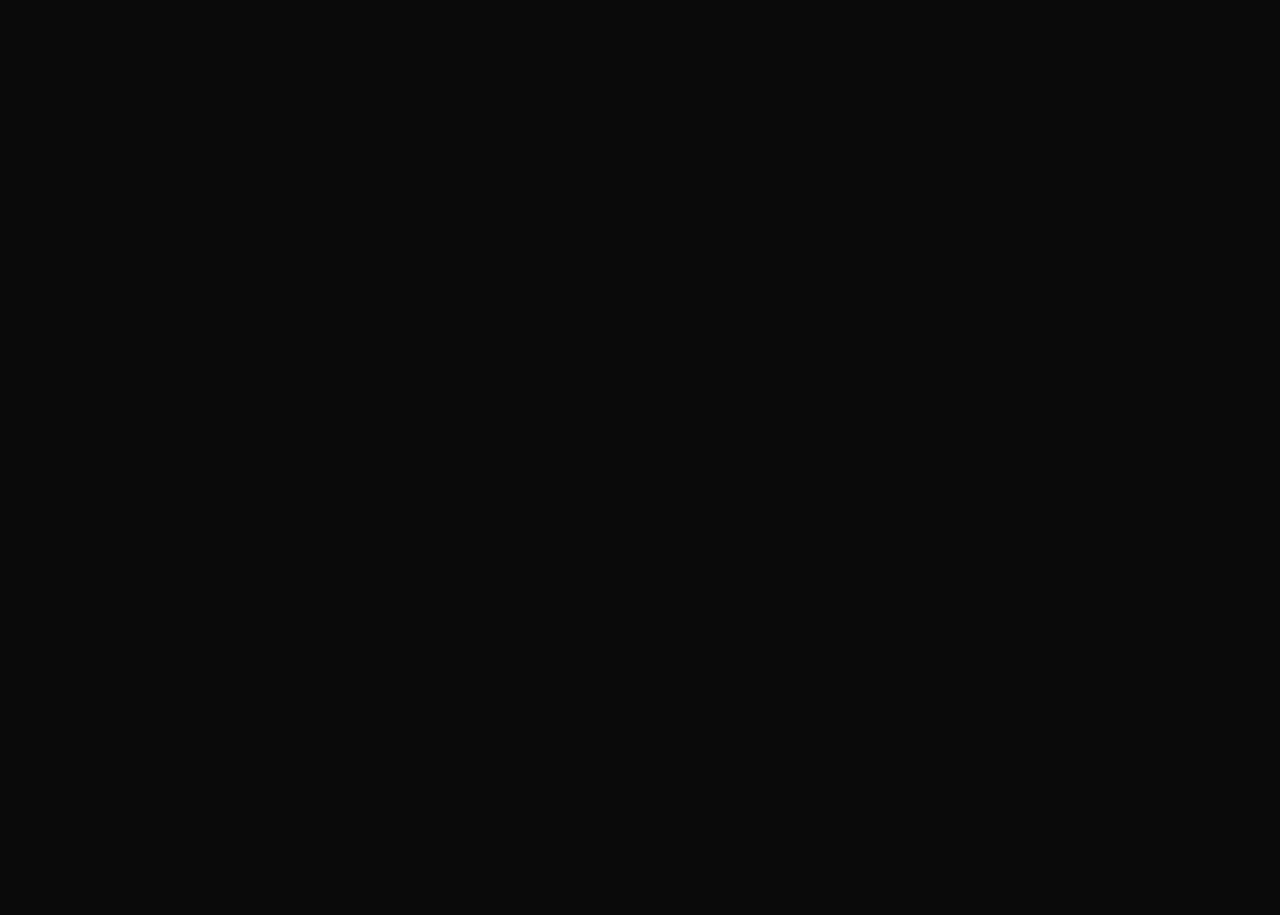
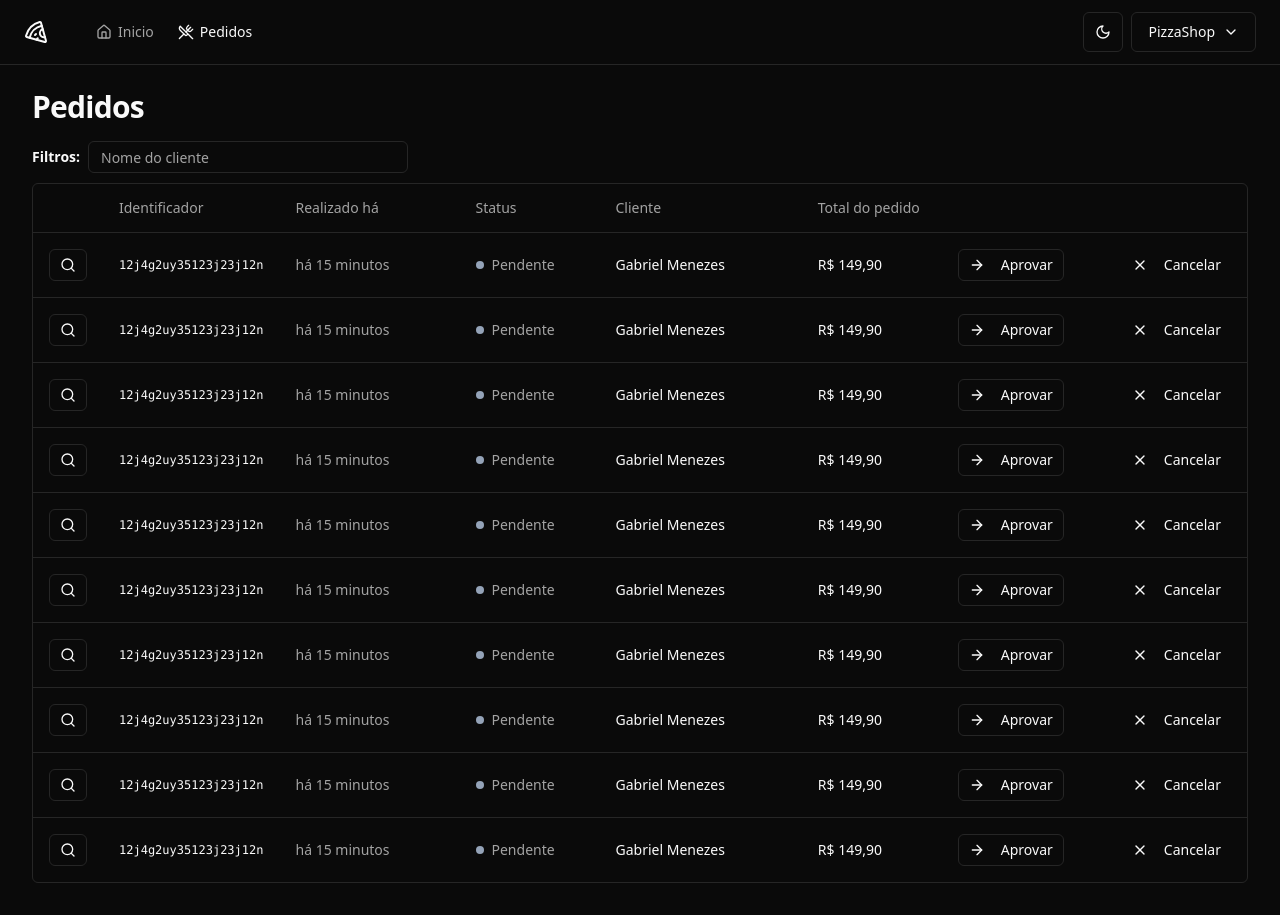
Before and after one commit to dmenezesgabriel/ts-react-ignite-pizza-shop-web, a React (Vite) app: page /orders in a window 1280 px wide. Before the commit this address had no page. Before the commit the page ends 800 px from the top, so only its background shows below. Built offline with nearby package versions, Linux system fonts and the light colour scheme.

Commit message:
feat: add orders table

```diff
--- a/src/App.tsx
+++ b/src/App.tsx
@@ -8,6 +8,7 @@
 import { AppLayout } from "./pages/_layouts/app";
 import { AuthLayout } from "./pages/_layouts/auth";
 import { Dashboard } from "./pages/app/dashboard";
+import { Orders } from "./pages/app/orders/orders";
 import { SignIn } from "./pages/auth/sign-in";
 import { SignUp } from "./pages/auth/sign-up";
 
@@ -21,6 +22,7 @@
           <Routes>
             <Route path="/" element={<AppLayout />}>
               <Route path="/" element={<Dashboard />} />
+              <Route path="/orders" element={<Orders />} />
             </Route>
             <Route path="/" element={<AuthLayout />}>
               <Route path="/sign-in" element={<SignIn />} />
--- a/src/components/ui/button.tsx
+++ b/src/components/ui/button.tsx
@@ -1,6 +1,6 @@
-import * as React from "react";
 import { Slot } from "@radix-ui/react-slot";
 import { cva, type VariantProps } from "class-variance-authority";
+import * as React from "react";
 
 import { cn } from "@/lib/utils";
 
@@ -21,6 +21,7 @@
       },
       size: {
         default: "h-10 px-4 py-2",
+        xs: "h-8 px-2.5",
         sm: "h-9 rounded-md px-3",
         lg: "h-11 rounded-md px-8",
         icon: "h-10 w-10",
@@ -30,7 +31,7 @@
       variant: "default",
       size: "default",
     },
-  }
+  },
 );
 
 export interface ButtonProps
@@ -49,7 +50,7 @@
         {...props}
       />
     );
-  }
+  },
 );
 Button.displayName = "Button";
 
--- /dev/null
+++ b/src/components/ui/table.tsx
@@ -0,0 +1,117 @@
+import * as React from "react"
+
+import { cn } from "@/lib/utils"
+
+const Table = React.forwardRef<
+  HTMLTableElement,
+  React.HTMLAttributes<HTMLTableElement>
+>(({ className, ...props }, ref) => (
+  <div className="relative w-full overflow-auto">
+    <table
+      ref={ref}
+      className={cn("w-full caption-bottom text-sm", className)}
+      {...props}
+    />
+  </div>
+))
+Table.displayName = "Table"
+
+const TableHeader = React.forwardRef<
+  HTMLTableSectionElement,
+  React.HTMLAttributes<HTMLTableSectionElement>
+>(({ className, ...props }, ref) => (
+  <thead ref={ref} className={cn("[&_tr]:border-b", className)} {...props} />
+))
+TableHeader.displayName = "TableHeader"
+
+const TableBody = React.forwardRef<
+  HTMLTableSectionElement,
+  React.HTMLAttributes<HTMLTableSectionElement>
+>(({ className, ...props }, ref) => (
+  <tbody
+    ref={ref}
+    className={cn("[&_tr:last-child]:border-0", className)}
+    {...props}
+  />
+))
+TableBody.displayName = "TableBody"
+
+const TableFooter = React.forwardRef<
+  HTMLTableSectionElement,
+  React.HTMLAttributes<HTMLTableSectionElement>
+>(({ className, ...props }, ref) => (
+  <tfoot
+    ref={ref}
+    className={cn(
+      "border-t bg-muted/50 font-medium [&>tr]:last:border-b-0",
+      className
+    )}
+    {...props}
+  />
+))
+TableFooter.displayName = "TableFooter"
+
+const TableRow = React.forwardRef<
+  HTMLTableRowElement,
+  React.HTMLAttributes<HTMLTableRowElement>
+>(({ className, ...props }, ref) => (
+  <tr
+    ref={ref}
+    className={cn(
+      "border-b transition-colors hover:bg-muted/50 data-[state=selected]:bg-muted",
+      className
+    )}
+    {...props}
+  />
+))
+TableRow.displayName = "TableRow"
+
+const TableHead = React.forwardRef<
+  HTMLTableCellElement,
+  React.ThHTMLAttributes<HTMLTableCellElement>
+>(({ className, ...props }, ref) => (
+  <th
+    ref={ref}
+    className={cn(
+      "h-12 px-4 text-left align-middle font-medium text-muted-foreground [&:has([role=checkbox])]:pr-0",
+      className
+    )}
+    {...props}
+  />
+))
+TableHead.displayName = "TableHead"
+
+const TableCell = React.forwardRef<
+  HTMLTableCellElement,
+  React.TdHTMLAttributes<HTMLTableCellElement>
+>(({ className, ...props }, ref) => (
+  <td
+    ref={ref}
+    className={cn("p-4 align-middle [&:has([role=checkbox])]:pr-0", className)}
+    {...props}
+  />
+))
+TableCell.displayName = "TableCell"
+
+const TableCaption = React.forwardRef<
+  HTMLTableCaptionElement,
+  React.HTMLAttributes<HTMLTableCaptionElement>
+>(({ className, ...props }, ref) => (
+  <caption
+    ref={ref}
+    className={cn("mt-4 text-sm text-muted-foreground", className)}
+    {...props}
+  />
+))
+TableCaption.displayName = "TableCaption"
+
+export {
+  Table,
+  TableHeader,
+  TableBody,
+  TableFooter,
+  TableHead,
+  TableRow,
+  TableCell,
+  TableCaption,
+}
--- /dev/null
+++ b/src/pages/app/orders/orders.tsx
@@ -0,0 +1,86 @@
+import { ArrowRight, Search, X } from "lucide-react";
+import { Helmet } from "react-helmet-async";
+
+import { Button } from "../../../components/ui/button";
+import { Input } from "../../../components/ui/input";
+import {
+  Table,
+  TableBody,
+  TableCell,
+  TableHead,
+  TableHeader,
+  TableRow,
+} from "../../../components/ui/table";
+
+export function Orders() {
+  return (
+    <>
+      <Helmet title="Pedidos" />
+      <div className="flex flex-col gap-4">
+        <h1 className="text-3xl font-bold tracking-tight">Pedidos</h1>
+      </div>
+      <div className="space-y-2.5">
+        <form className="flex items-center gap-2">
+          <span className="text-sm font-semibold">Filtros:</span>
+          <Input placeholder="Nome do cliente" className="h-8 w-[320px]" />
+        </form>
+        <div className="rounded-md border">
+          <Table>
+            <TableHeader>
+              <TableRow>
+                <TableHead className="w-[64px]"></TableHead>
+                <TableHead className="w-[140px]">Identificador</TableHead>
+                <TableHead className="w-[180px]">Realizado há</TableHead>
+                <TableHead className="w-[140px]">Status</TableHead>
+                <TableHead>Cliente</TableHead>
+                <TableHead className="w-[140px]">Total do pedido</TableHead>
+                <TableHead className="w-[164px]"></TableHead>
+                <TableHead className="w-[123px]"></TableHead>
+              </TableRow>
+            </TableHeader>
+            <TableBody>
+              {Array.from({ length: 10 }).map((_, i) => (
+                <TableRow key={i}>
+                  <TableCell>
+                    <Button variant="outline" size="xs">
+                      <Search className="h-3 w-3" />
+                      <span className="sr-only">Detalhes do pedido </span>
+                    </Button>
+                  </TableCell>
+                  <TableCell className="font-mono text-xs font-medium">
+                    12j4g2uy35123j23j12n
+                  </TableCell>
+                  <TableCell className="text-muted-foreground">
+                    há 15 minutos
+                  </TableCell>
+                  <TableCell>
+                    <div className="flex items-center gap-2">
+                      <span className="h-2 w-2 rounded-full bg-slate-400"></span>
+                      <span className="font-medium text-muted-foreground">
+                        Pendente
+                      </span>
+                    </div>
+                  </TableCell>
+                  <TableCell className="font-medium">Gabriel Menezes</TableCell>
+                  <TableCell className="font-medium">R$ 149,90</TableCell>
+                  <TableCell>
+                    <Button variant="outline" size="xs">
+                      <ArrowRight className="mr-2 h-3 w-3" />
+                      Aprovar
+                    </Button>
+                  </TableCell>
+                  <TableCell>
+                    <Button variant="ghost" size="xs">
+                      <X className="mr-2 h-3 w-3" />
+                      Cancelar
+                    </Button>
+                  </TableCell>
+                </TableRow>
+              ))}
+            </TableBody>
+          </Table>
+        </div>
+      </div>
+    </>
+  );
+}
```
